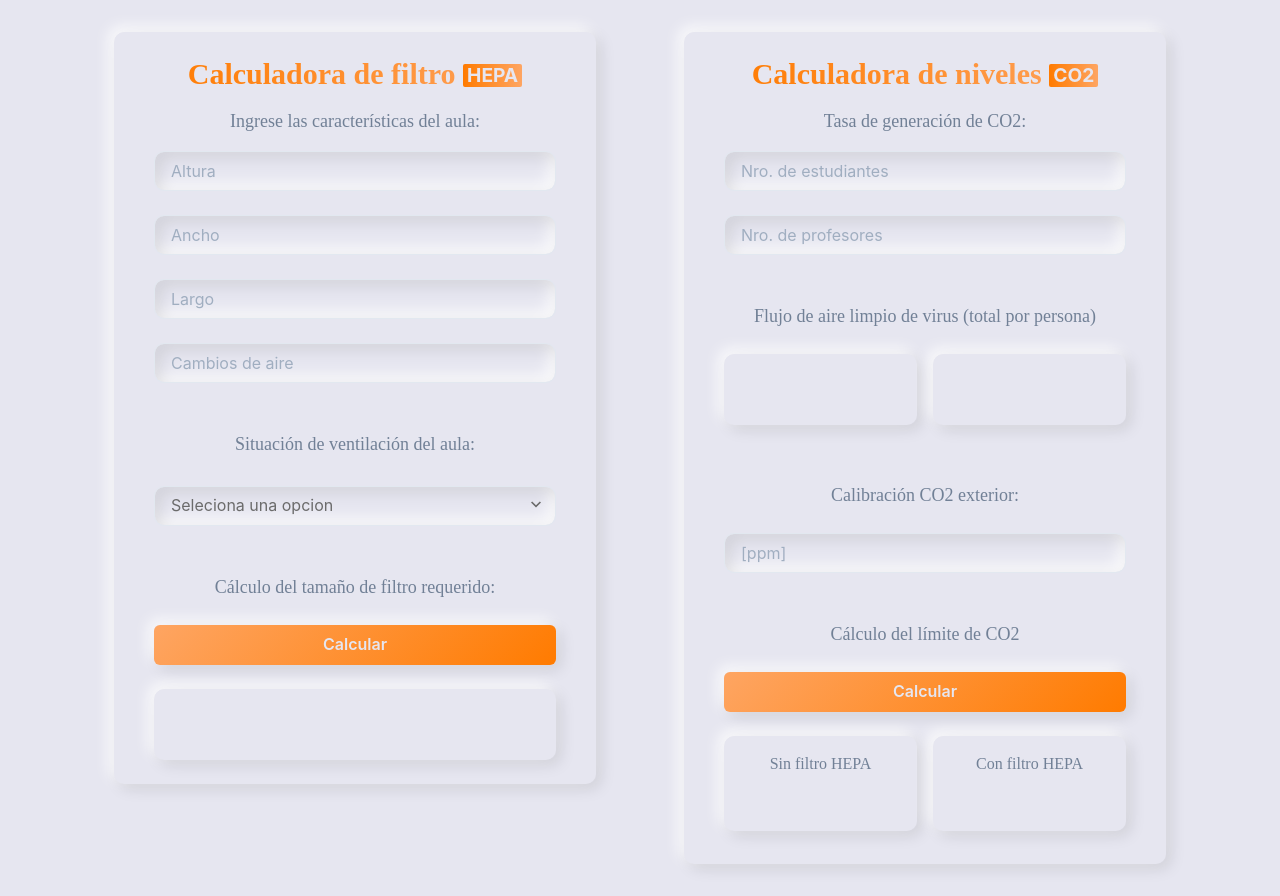
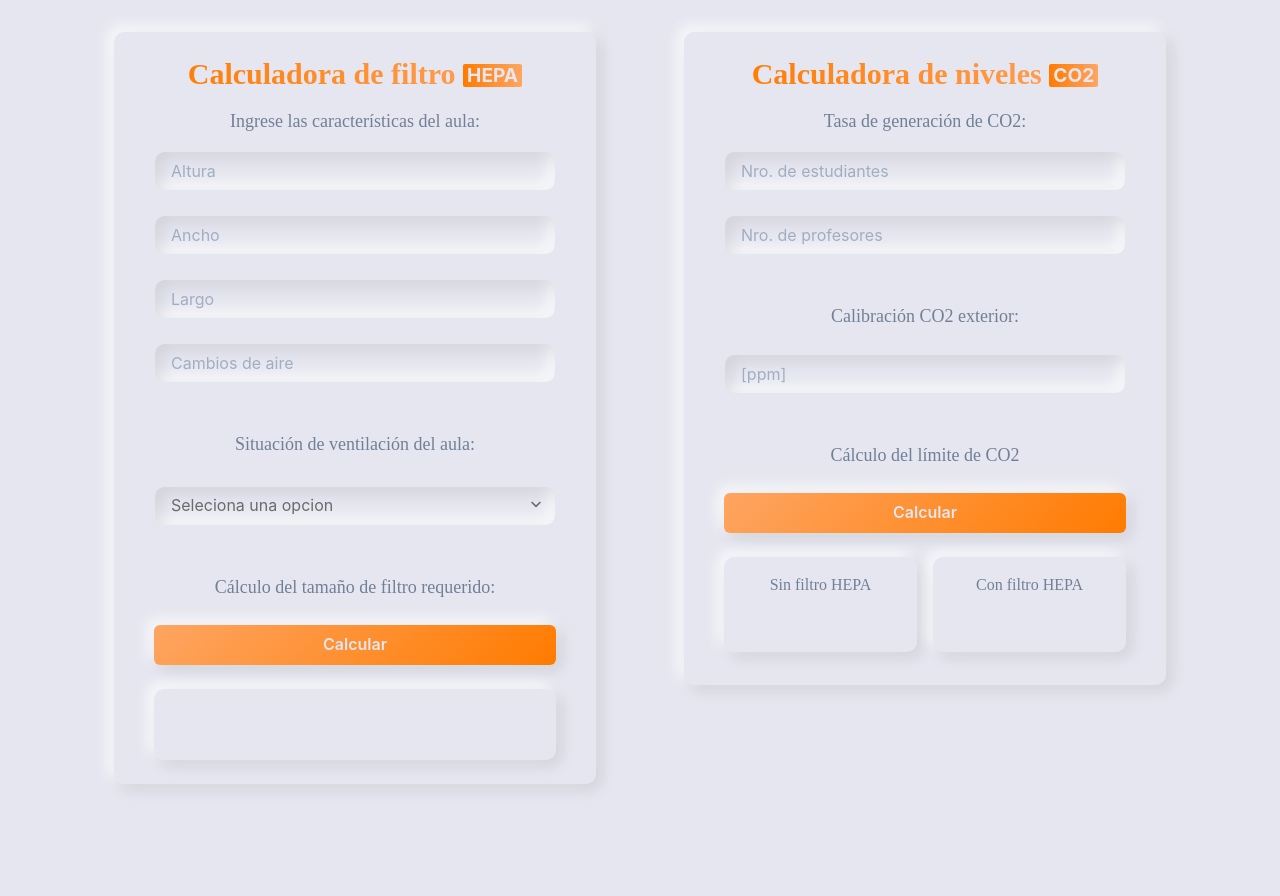
Before and after one commit to teootoledo/co2calculator, a React (Create React App) app: page / in a window 1280 px wide. After the commit the page ends 816 px from the top, so only its background shows below. Built offline with nearby package versions, Linux system fonts and the light colour scheme; a web font is replaced by a local one.

Commit message:
Ocultados flujos

```diff
--- a/src/components/calculadora/CalculadoraCO2.js
+++ b/src/components/calculadora/CalculadoraCO2.js
@@ -137,7 +137,7 @@ const CalculadoraCO2 = ({ room }) => {
                 setAula({ ...aula, ["profesores"]: inputRef.current[1].value })
               }
             />
-            <Text
+            {/* <Text
               color="gray.500"
               fontFamily="SF-regular"
               fontSize="lg"
@@ -177,7 +177,7 @@ const CalculadoraCO2 = ({ room }) => {
                   </div>
                 </div>
               </Box>
-            </SimpleGrid>
+            </SimpleGrid> */}
             <Text
               color="gray.500"
               fontFamily="SF-regular"
```
